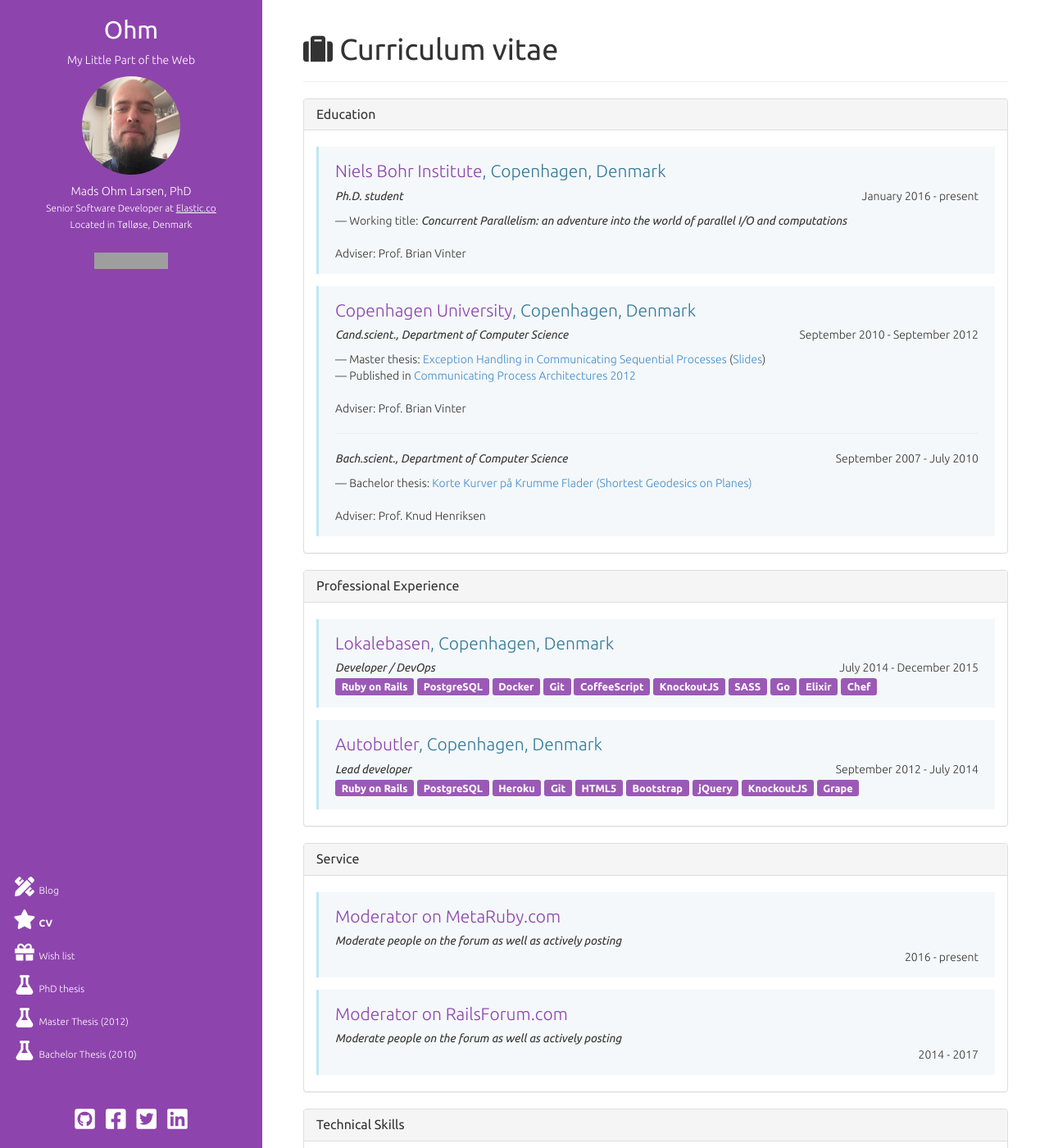
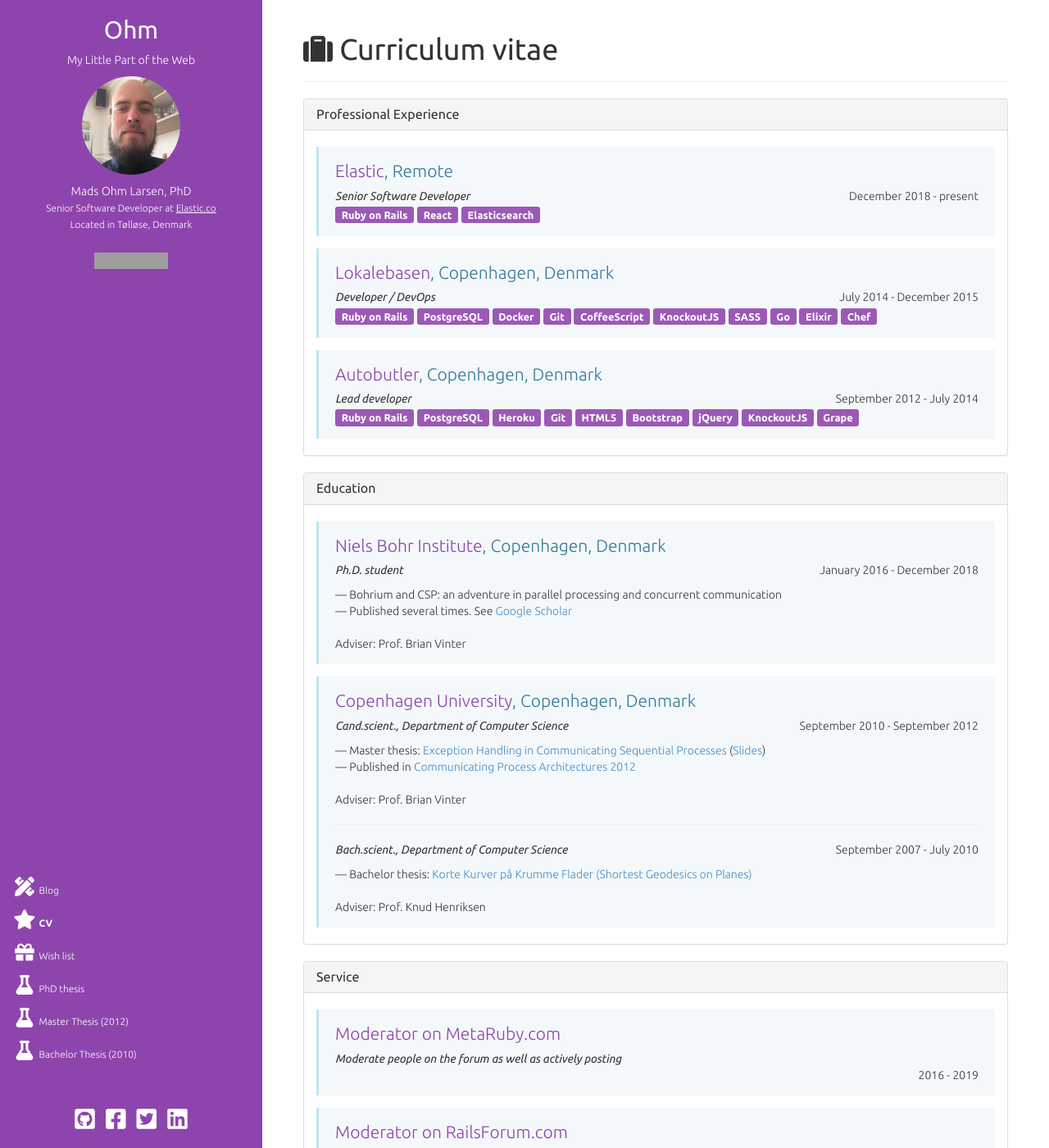
Before and after one commit to omegahm/omegahm.github.io, a Jekyll site: the page built from cv.html, in a window 1280 px wide and 1400 px high. Shown: the whole window at 82% size. Built offline with Jekyll 4.4.1, drawn with Linux system fonts in a browser that asks for light colours; nearby versions of some CDN libraries; grey boxes are pictures that could not be loaded.

Commit message:
Updated CV

```diff
--- a/cv.html
+++ b/cv.html
@@ -6,6 +6,16 @@
 work:
 - title: Professional Experience
   entries:
+  - name: Elastic
+    url: https://www.elastic.co
+    place: Remote
+    position: Senior Software Developer
+    start_time: December 2018
+    end_time: present
+    tags:
+    - Ruby on Rails
+    - React
+    - Elasticsearch
   - name: Lokalebasen
     url: https://www.lokalebasen.dk
     place: Copenhagen, Denmark
@@ -47,7 +57,7 @@
 - title: Service
   entries:
   - name: Moderator on MetaRuby.com
-    time: 2016 - present
+    time: 2016 - 2019
     description: Moderate people on the forum as well as actively posting
     url: https://metaruby.com/
   - name: Moderator on RailsForum.com
@@ -91,6 +101,36 @@
   </h1>
 </div>
 
+{% for thing in page.work %}
+  <div class="panel panel-default">
+    <div class="panel-heading">
+      <h3 class="panel-title">{{ thing.title }}</h3>
+    </div>
+    <div class="panel-body">
+      {% for entry in thing.entries %}
+        <div class="callout">
+          <h4 class="lead">
+            <a href="{{ entry.url }}">{{ entry.name }}</a>, {{ entry.place}}
+          </h4>
+
+          <div class="clearfix">
+            <em>{{ entry.position }}</em>
+            <span class="pull-right">
+              <time>{{ entry.start_time }}</time> - <time>{{ entry.end_time }}</time>
+            </span>
+          </div>
+
+          <div class="tags">
+            {% for tag in entry.tags %}
+              <span class="label label-primary">{{ tag }}</span>
+            {% endfor %}
+          </div>
+        </div>
+      {% endfor %}
+    </div>
+  </div>
+{% endfor %}
+
 <div class="panel panel-default">
   <div class="panel-heading">
     <h3 class="panel-title">Education</h3>
@@ -105,12 +145,14 @@
       <div class="clearfix">
         <em>Ph.D. student</em>
         <span class="pull-right">
-          <time>January 2016</time> - <time>present</time>
+          <time>January 2016</time> - <time>December 2018</time>
         </span>
       </div>
 
       <p>
-        &mdash; Working title: <em>Concurrent Parallelism: an adventure into the world of parallel I/O and computations</em>
+        &mdash; Bohrium and CSP: an adventure in parallel processing and concurrent communication
+        <br>
+        &mdash; Published several times. See <a href="https://scholar.google.com/citations?user=KhgDoPEAAAAJ&hl=en">Google Scholar</a>
       </p>
 
       <p>
@@ -160,36 +202,6 @@
 
   </div>
 </div>
-
-{% for thing in page.work %}
-  <div class="panel panel-default">
-    <div class="panel-heading">
-      <h3 class="panel-title">{{ thing.title }}</h3>
-    </div>
-    <div class="panel-body">
-      {% for entry in thing.entries %}
-        <div class="callout">
-          <h4 class="lead">
-            <a href="{{ entry.url }}">{{ entry.name }}</a>, {{ entry.place}}
-          </h4>
-
-          <div class="clearfix">
-            <em>{{ entry.position }}</em>
-            <span class="pull-right">
-              <time>{{ entry.start_time }}</time> - <time>{{ entry.end_time }}</time>
-            </span>
-          </div>
-
-          <div class="tags">
-            {% for tag in entry.tags %}
-              <span class="label label-primary">{{ tag }}</span>
-            {% endfor %}
-          </div>
-        </div>
-      {% endfor %}
-    </div>
-  </div>
-{% endfor %}
 
 {% for thing in page.hobby %}
   <div class="panel panel-default">
```
